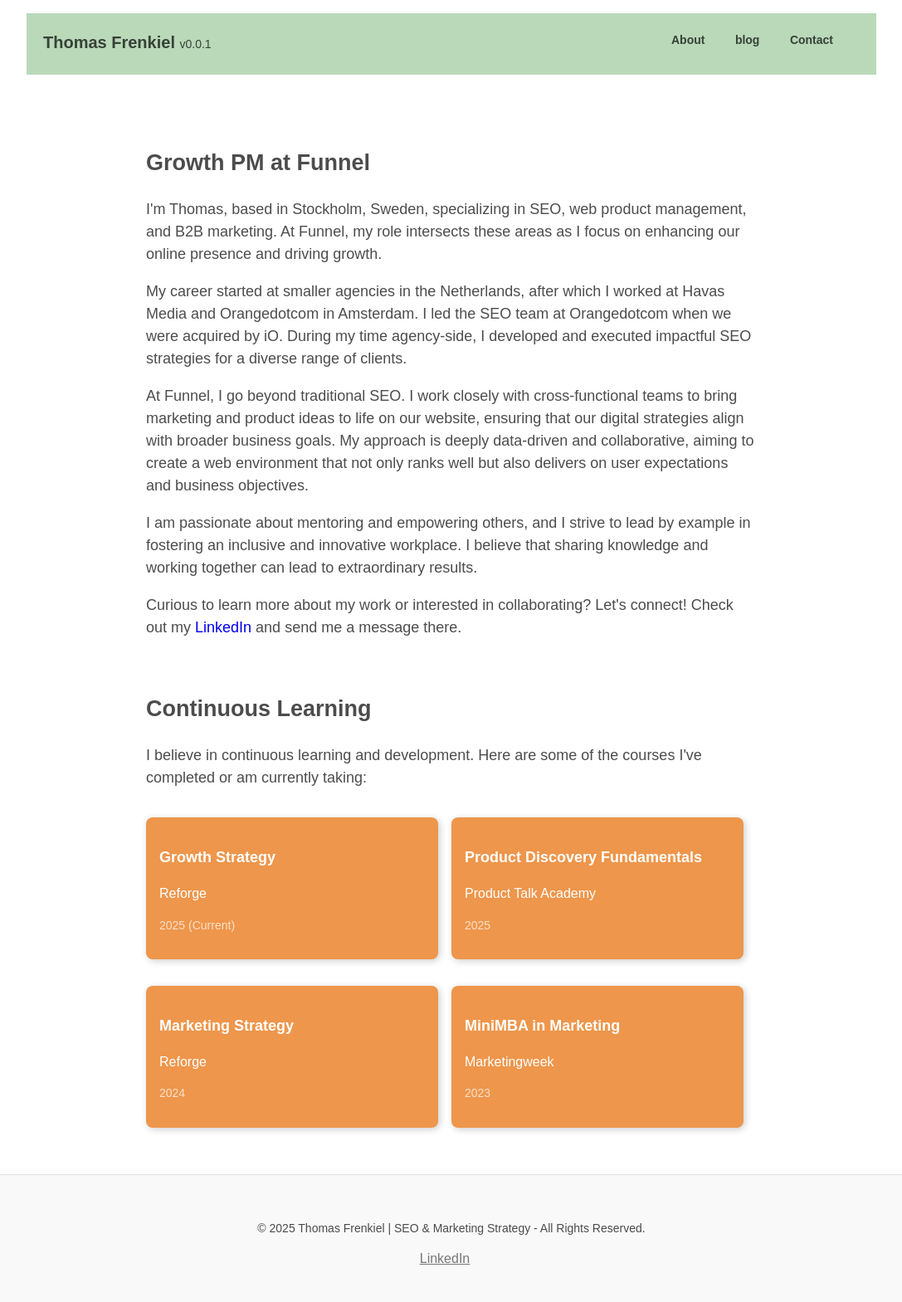
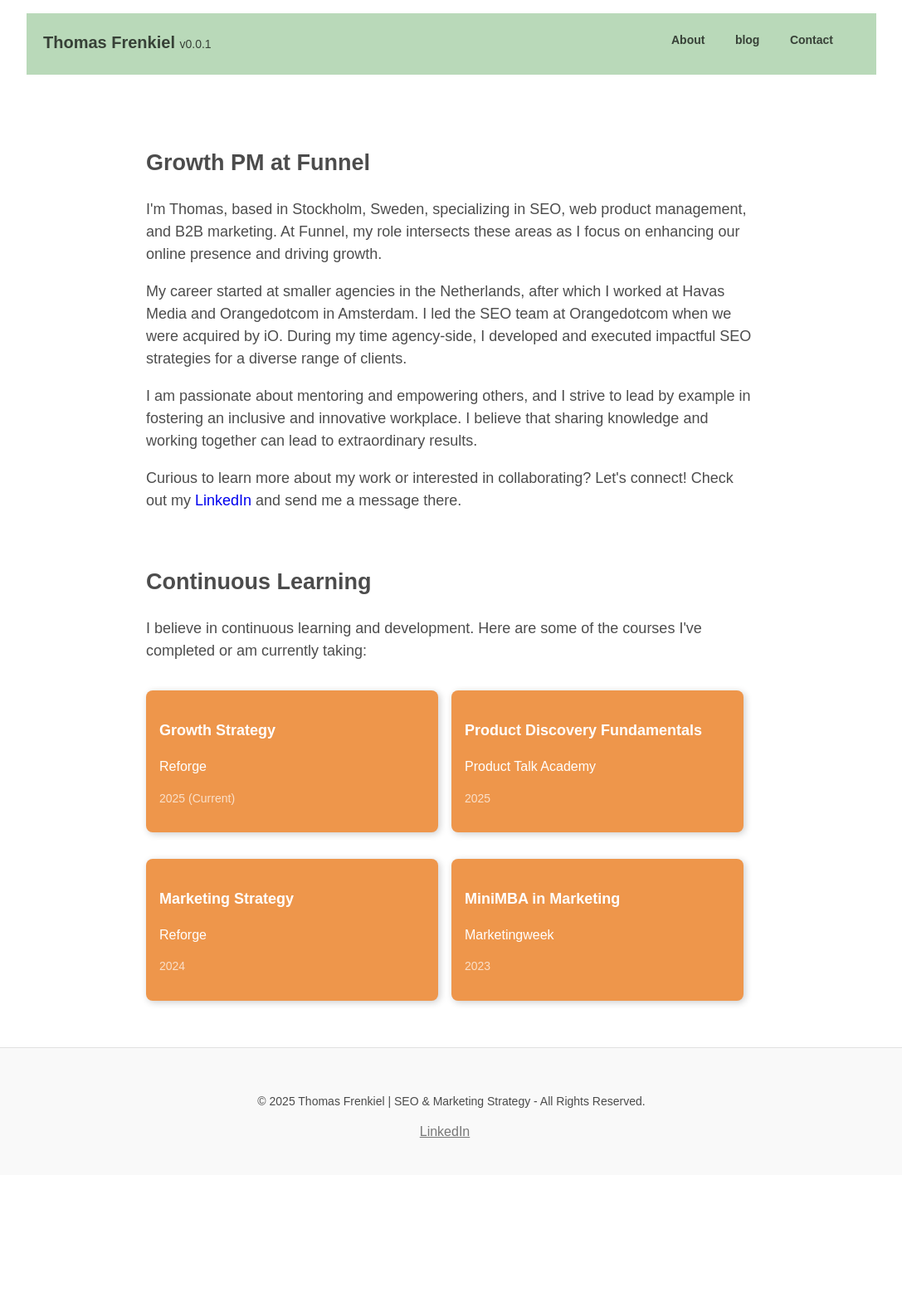
Before and after one commit to tfrenkiel040/website, a Jekyll site: the page built from about.markdown, in a window 1280 px wide. Shown: the whole page at 83% size, without its empty margins (96-1183 px from the left). Built offline with Jekyll 4.4.1, drawn with Linux system fonts in a browser that asks for light colours; after the commit the page ends 1416 px from its top, so only the background shows below that.

Commit message:
Update about.markdown

```diff
--- a/about.markdown
+++ b/about.markdown
@@ -11,8 +11,6 @@ permalink: /about/
 <p>I'm Thomas, based in Stockholm, Sweden, specializing in SEO, web product management, and B2B marketing. At Funnel, my role intersects these areas as I focus on enhancing our online presence and driving growth.</p>
 
 <p>My career started at smaller agencies in the Netherlands, after which I worked at Havas Media and Orangedotcom in Amsterdam. I led the SEO team at Orangedotcom when we were acquired by iO. During my time agency-side, I developed and executed impactful SEO strategies for a diverse range of clients.</p>
-
-<p>At Funnel, I go beyond traditional SEO. I work closely with cross-functional teams to bring marketing and product ideas to life on our website, ensuring that our digital strategies align with broader business goals. My approach is deeply data-driven and collaborative, aiming to create a web environment that not only ranks well but also delivers on user expectations and business objectives.</p>
 
 <p>I am passionate about mentoring and empowering others, and I strive to lead by example in fostering an inclusive and innovative workplace. I believe that sharing knowledge and working together can lead to extraordinary results.</p>
 
```
